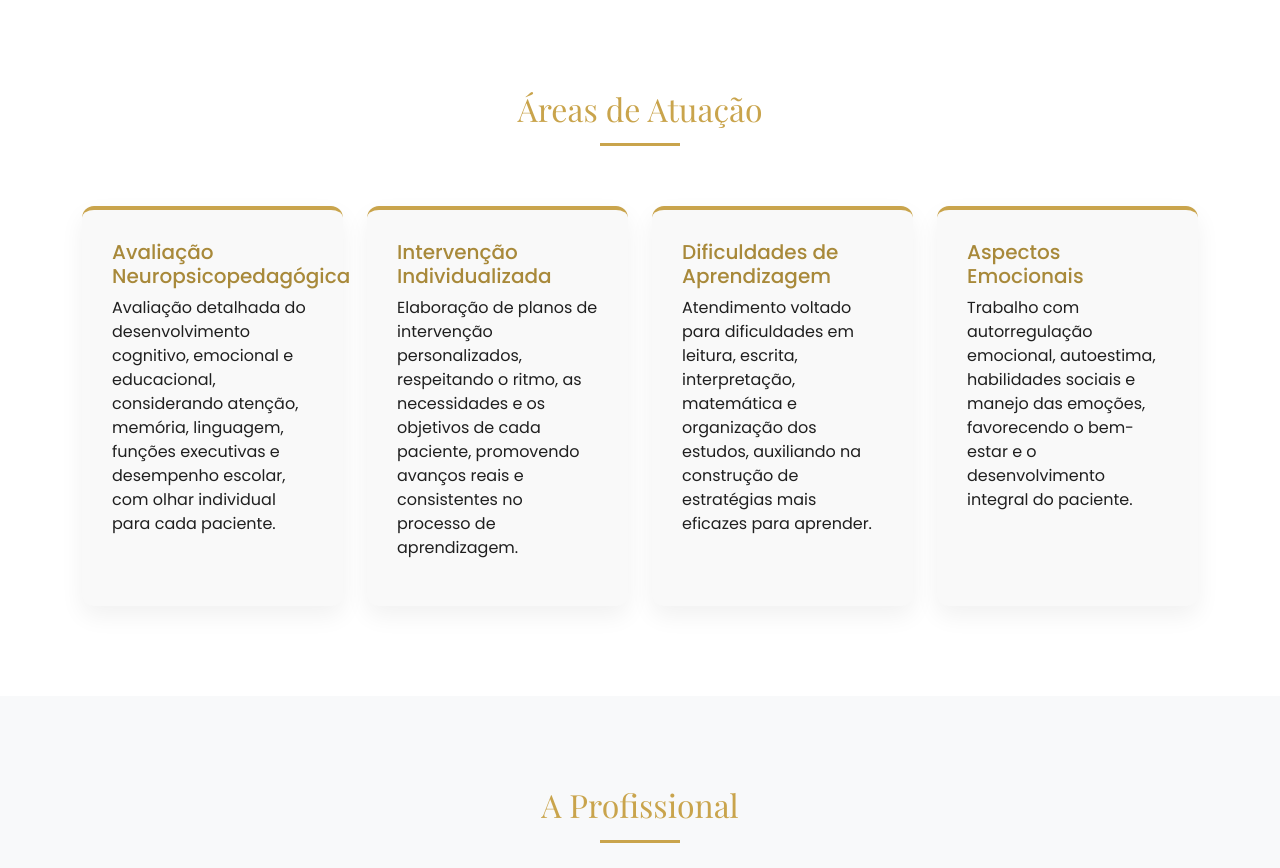
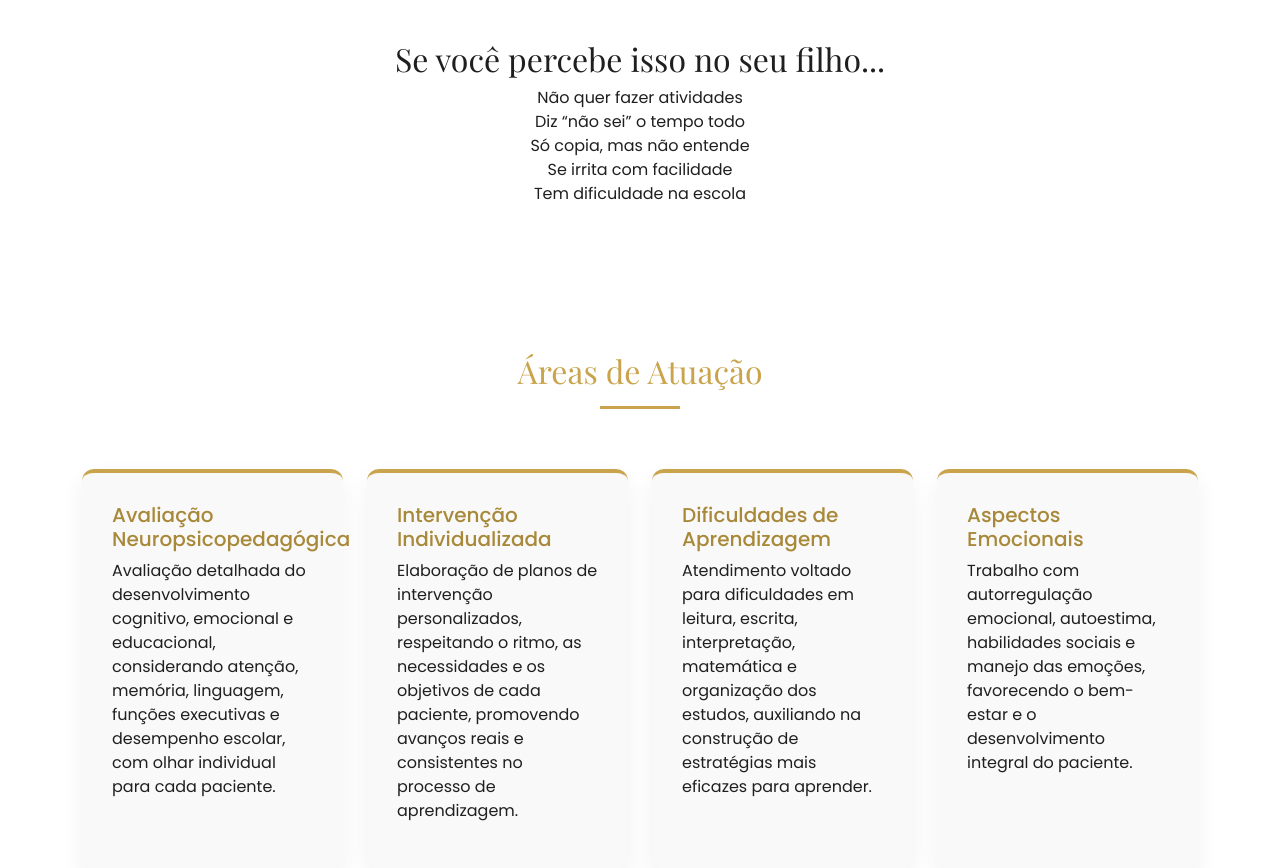
Before and after one commit to dudumilan/espacointernamente, a Django app: page / in a window 1280 px wide. Shown: the part 800-1668 px from the top of the page. Run offline with Django 5.2, Linux system fonts and the light colour scheme.

Commit message:
Add new section and update contact button text

```diff
--- a/core/templates/core/index.html
+++ b/core/templates/core/index.html
@@ -44,6 +44,17 @@
 Não é reforço escolar — é intervenção no funcionamento do cérebro.
     </p>
 </div>
+</section>
+
+<section style="padding:40px; text-align:center;">
+    <h2>Se você percebe isso no seu filho...</h2>
+    <p>
+        Não quer fazer atividades<br>
+        Diz “não sei” o tempo todo<br>
+        Só copia, mas não entende<br>
+        Se irrita com facilidade<br>
+        Tem dificuldade na escola
+    </p>
 </section>
 
 <section id="atuacao">
@@ -156,9 +167,12 @@ Não é reforço escolar — é intervenção no funcionamento do cérebro.
 <div class="container">
     <h2 class="mb-4">Agende sua consulta</h2>
     <p class="mb-4">Entre em contato pelo WhatsApp</p>
-    <a href="https://wa.me/5515998312536" class="btn btn-gold">Falar no WhatsApp</a>
+    <a href="https://wa.me/5515998312536" class="btn btn-gold">Falar no WhatsApp agora</a>
 </div>
 </section>
+
+<p><strong>Não é reforço escolar.</strong><br>
+É desenvolvimento das habilidades que o cérebro precisa para aprender.</p>
 
 <script src="https://cdn.jsdelivr.net/npm/bootstrap@5.3.2/dist/js/bootstrap.bundle.min.js"></script>
 </body>
```
